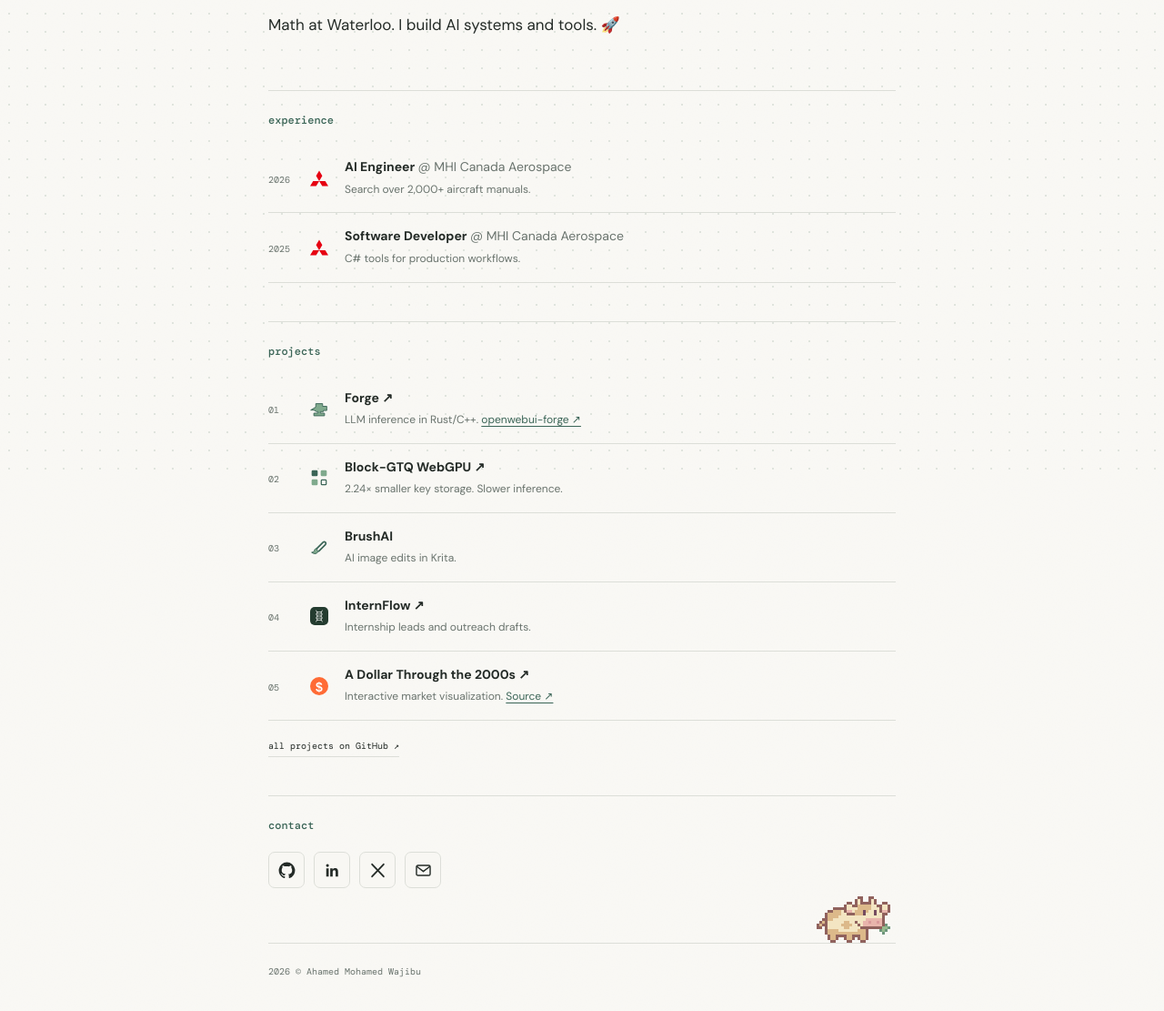
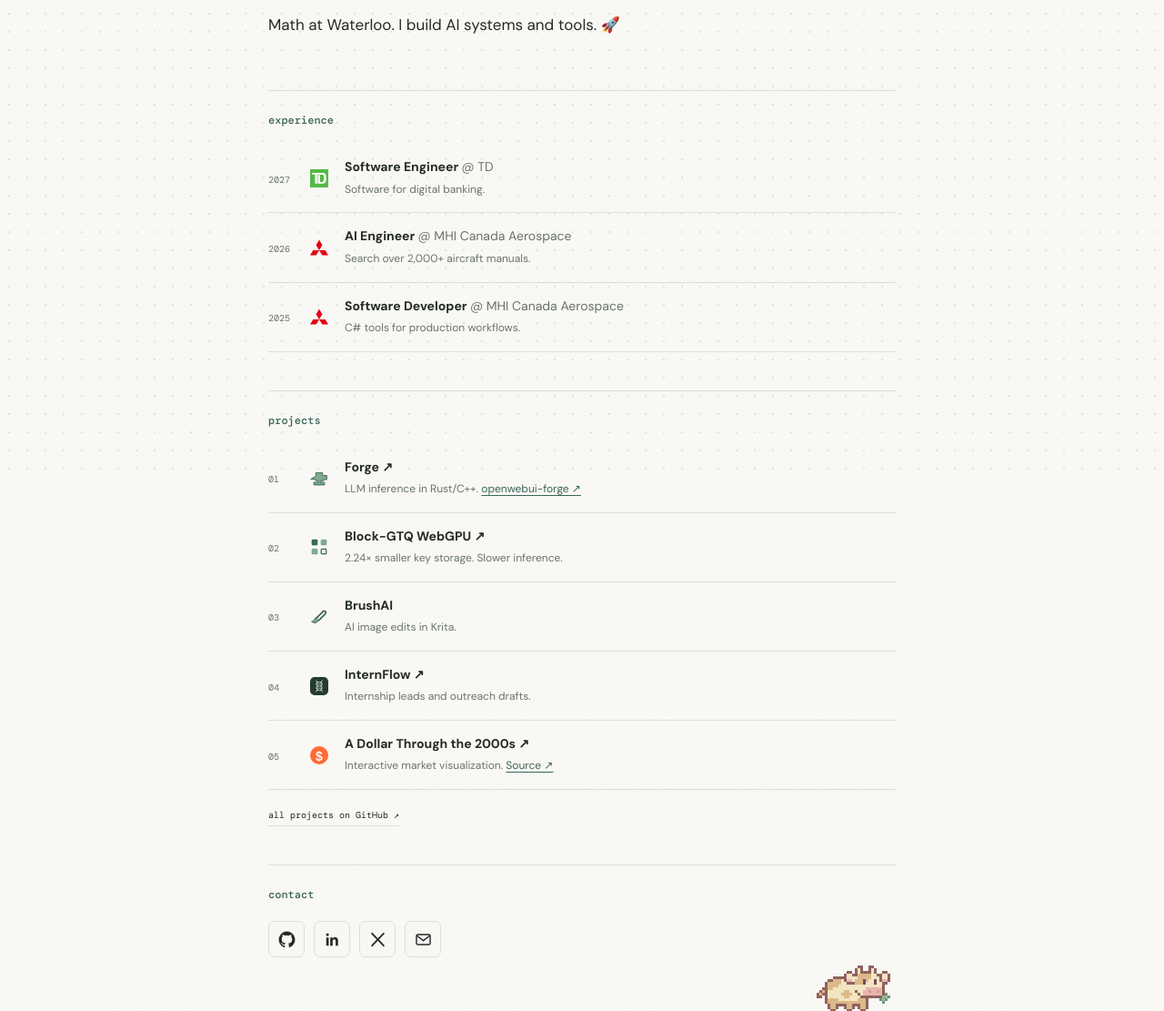
Before and after one commit to amw720386/Portfolio, a Flask app: page / in a window 1280 px wide. Shown: the part 275-1386 px from the top of the page at 91% size. Before the commit the page ends 1349 px from the top, so only its background shows below. Run offline with Flask 3, Linux system fonts and the light colour scheme.

Commit message:
Adding TD experience

```diff
--- a/templates/index.html
+++ b/templates/index.html
@@ -39,6 +39,10 @@
 
     <section class="section" id="work" aria-labelledby="work-title">
       <h2 class="section-heading" id="work-title">experience</h2>
+      <div class="entry">
+        <span class="entry-meta"><span class="entry-date">2027</span><img class="entry-icon" src="{{ url_for('static', filename='icons/td.svg') }}" width="20" height="20" alt=""></span>
+        <div><h3>Software Engineer <span>@ TD</span></h3><p>Software for digital banking.</p></div>
+      </div>
       <div class="entry">
         <span class="entry-meta"><span class="entry-date">2026</span><img class="entry-icon" src="{{ url_for('static', filename='icons/mitsubishi.svg') }}" width="20" height="20" alt=""></span>
         <div><h3>AI Engineer <span>@ MHI Canada Aerospace</span></h3><p>Search over 2,000+ aircraft manuals.</p></div>
```
Also changed, not shown: static/icons/td.svg (added).
